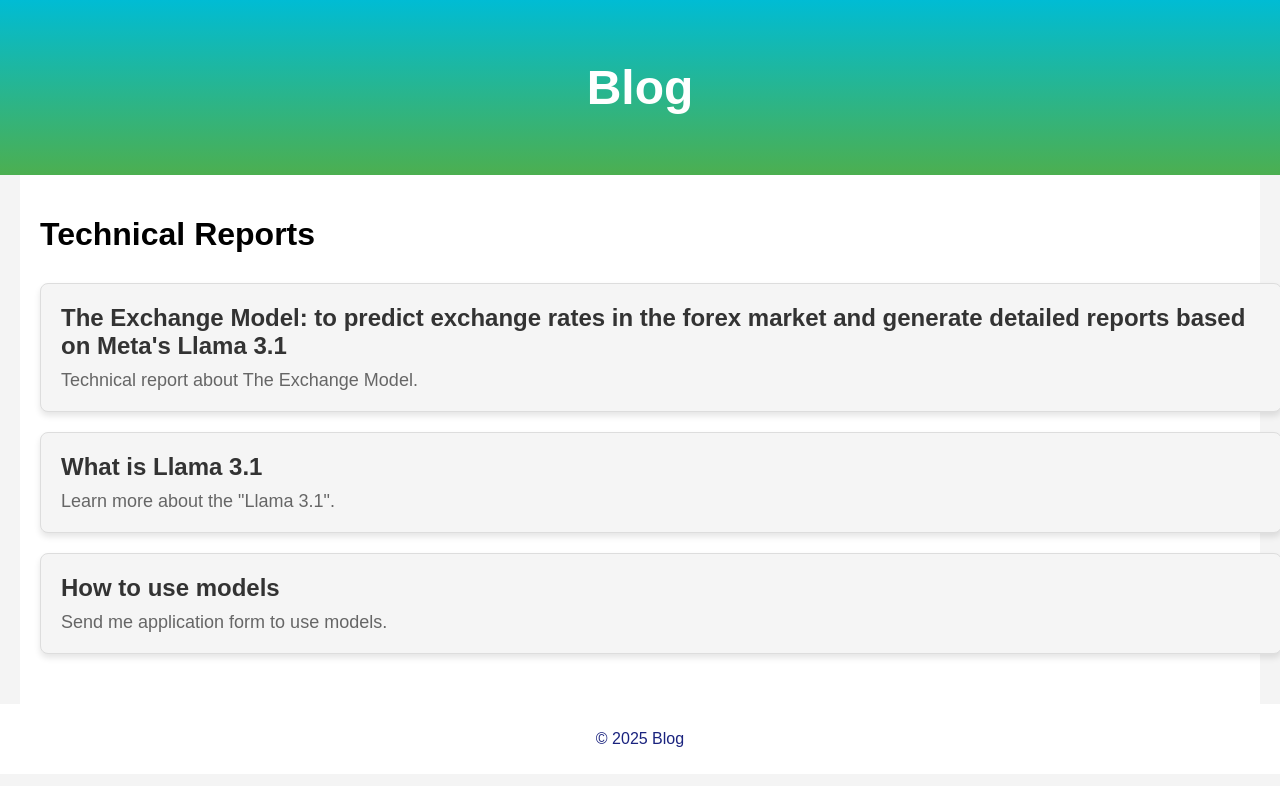
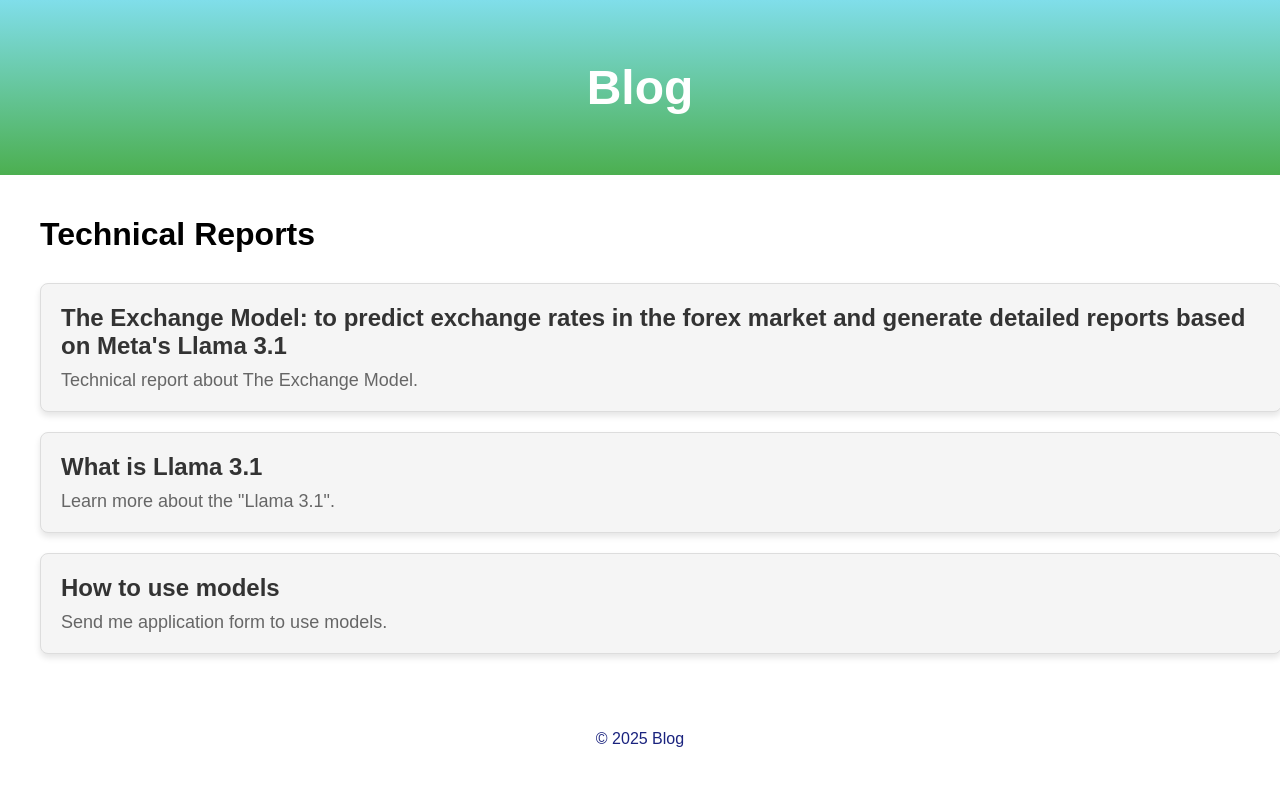
Before and after one commit to hoysu/blog.github.io, a Jekyll site: the page built from index.html, in a window 1280 px wide. Shown: the top 786 px of the page. Built offline with Jekyll 4.4.1, drawn with Linux system fonts in a browser that asks for light colours.

Commit message:
Update default.html

```diff
--- a/_layouts/default.html
+++ b/_layouts/default.html
@@ -8,14 +8,14 @@
     /* 전체 레이아웃 설정 */
     body {
       font-family: Arial, sans-serif;
-      background-color: #f4f4f4;
+      background-color: #ffffff; /* 전체 배경을 흰색으로 설정 */
       margin: 0;
       padding: 0;
     }
 
     /* 헤더 스타일 */
     header {
-      background: linear-gradient(to bottom, #00bcd4, #4CAF50); /* 하늘색 그라데이션 */
+      background: linear-gradient(to bottom, #80deea, #4CAF50); /* 연한 하늘색 그라데이션 */
       color: white;
       padding: 60px 20px; /* 세로 길이를 3배로 증가 */
       text-align: center;
@@ -28,7 +28,7 @@
 
     /* 본문 스타일 */
     main {
-      background-color: #fff;
+      background-color: #ffffff; /* 본문 배경을 흰색으로 설정 */
       padding: 20px;
       margin: 0 auto;
       max-width: 1200px; /* 최대 너비 설정 */
@@ -36,7 +36,7 @@
 
     /* 푸터 스타일 */
     footer {
-      background-color: #fff; /* 하얀색 배경 */
+      background-color: #ffffff; /* 푸터 배경을 흰색으로 설정 */
       color: #1a237e; /* 남색 텍스트 */
       text-align: center;
       padding: 10px;
@@ -53,7 +53,7 @@
       width: 100%;
       max-width: 100%; /* 부모에 맞는 최대 폭 */
       padding: 20px;
-      background-color: #f5f5f5;
+      background-color: #f5f5f5; /* 박스 배경을 흰색으로 변경 */
       border: 1px solid #ddd;
       border-radius: 8px;
       text-align: left;
```
